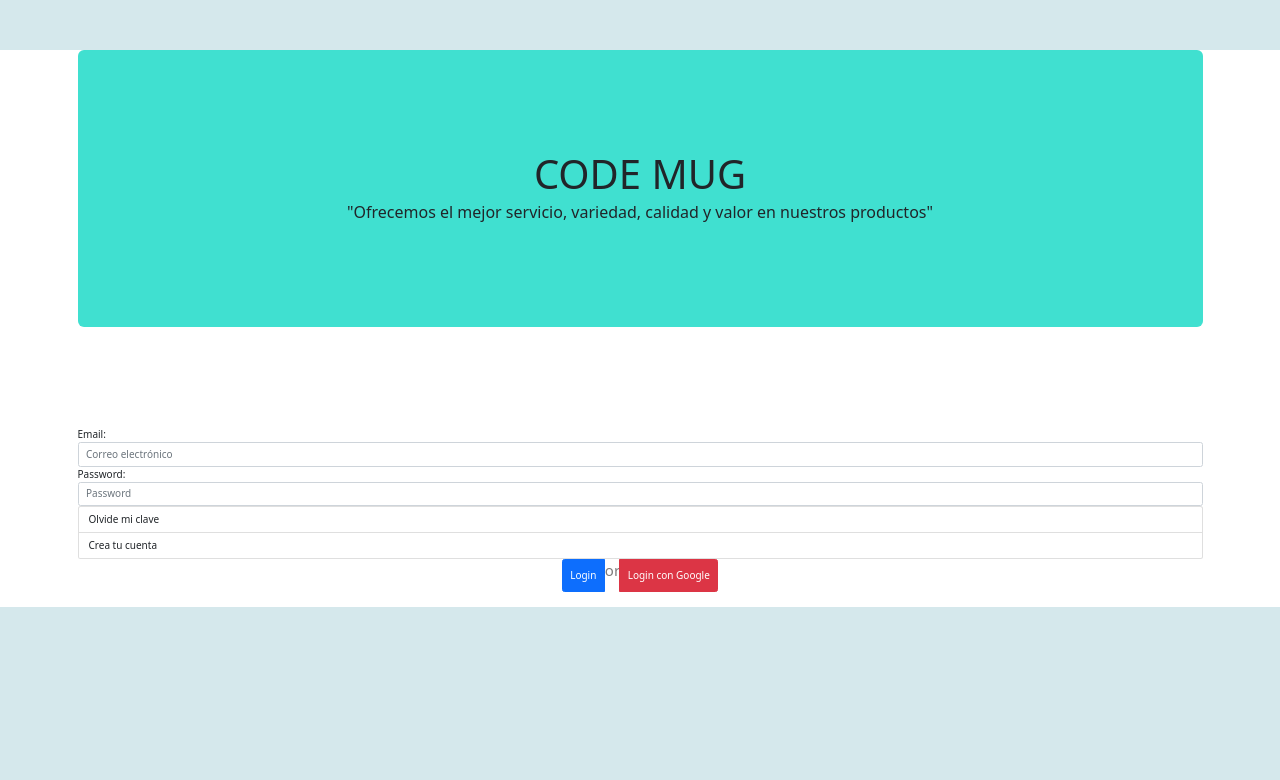
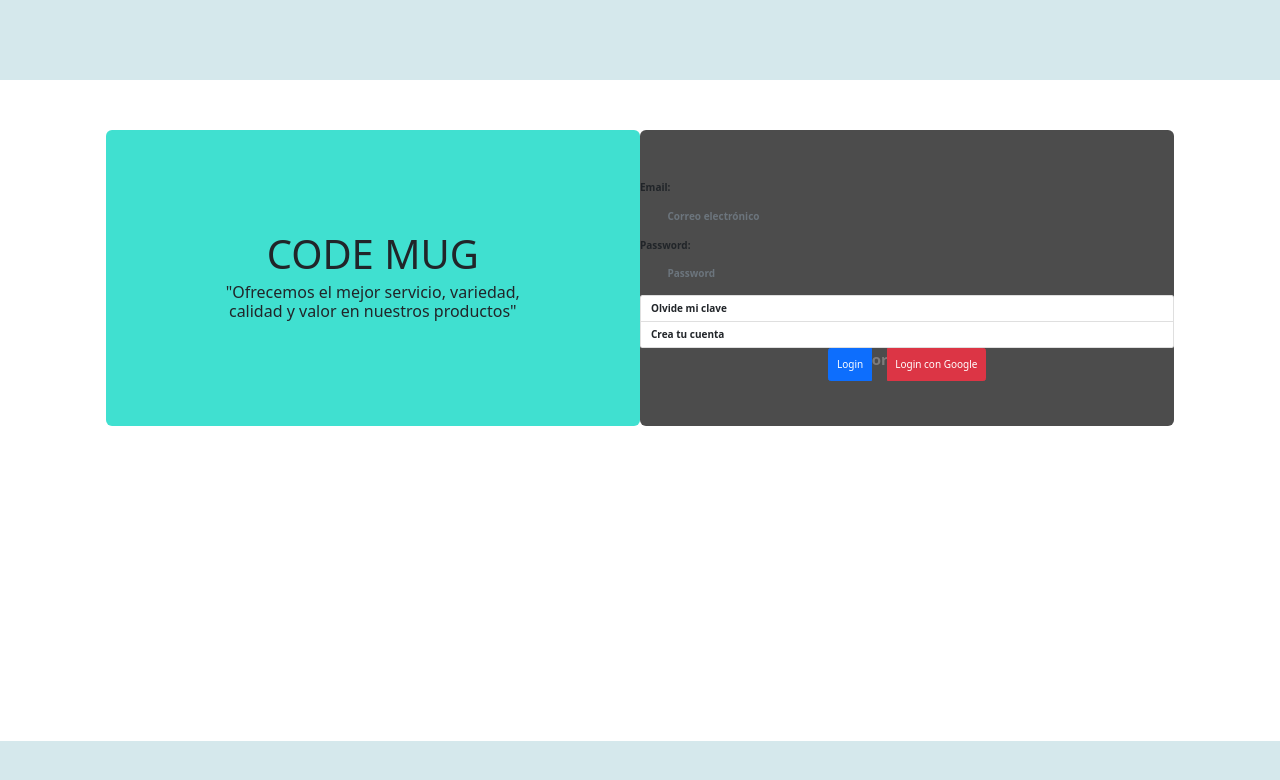
Before and after one commit to yipson/Code-Mug, a React (Create React App) app: page / in a window 1280 px wide. Shown: the top 780 px of the page. Built offline with nearby package versions, Linux system fonts and the light colour scheme; no server answers.

Commit message:
Organizacion (estilos) del login

```diff
--- a/src/components/Login/Login.js
+++ b/src/components/Login/Login.js
@@ -36,6 +36,12 @@ function Login() {
 
   return (
     <Container>
+      <div>
+        <div className="main">
+          <div className="contenedor">
+            <div className="login">
+
+              {/* <!-- Lado informativo --> */}
               <div className="izquierda">
                 <h1 className="texto-izquierda">Code Mug</h1>
                 <h2 className="sub-texto-izquierda">
@@ -43,6 +49,11 @@ function Login() {
                   y valor en nuestros productos"
                 </h2>
               </div>
+
+              {/* <!-- Lado de Login --> */}
+              <div className="derecha">
+                <div className="derecha-form">
+                  <div className="forma">
                       <FormGroup>
                         <label>
                           Email:
@@ -53,10 +64,13 @@ function Login() {
                           type="text"
                           value={email}
                           onChange={(e) => setEmail(e.target.value)}
-            placeholder="Correo electrónico"
+                          placeholder={"Correo electrónico"}
                           required
                         />
                       </FormGroup>
+
+                      {/* <div className="linea"></div> */}
+
                       <FormGroup>
                         <label>
                           Password:
@@ -66,7 +80,7 @@ function Login() {
                           name="password"
                           type="password"
                           onChange={(e) => setPassword(e.target.value)}
-            placeholder="Password"
+                          placeholder={"Password"}
                           value={password}
                           required
                         />
@@ -93,11 +107,15 @@ function Login() {
                               </Button>
                             </ButtonGroup>
                           </div>
+                    </div>
+                  </div>
+              </div>
+            </div>
+          </div>
+        </div>
+      </div>
 
       <br />
-
-
-
     </Container>
   );
 }
```
Lines whose indentation alone changed are shown as unchanged.
